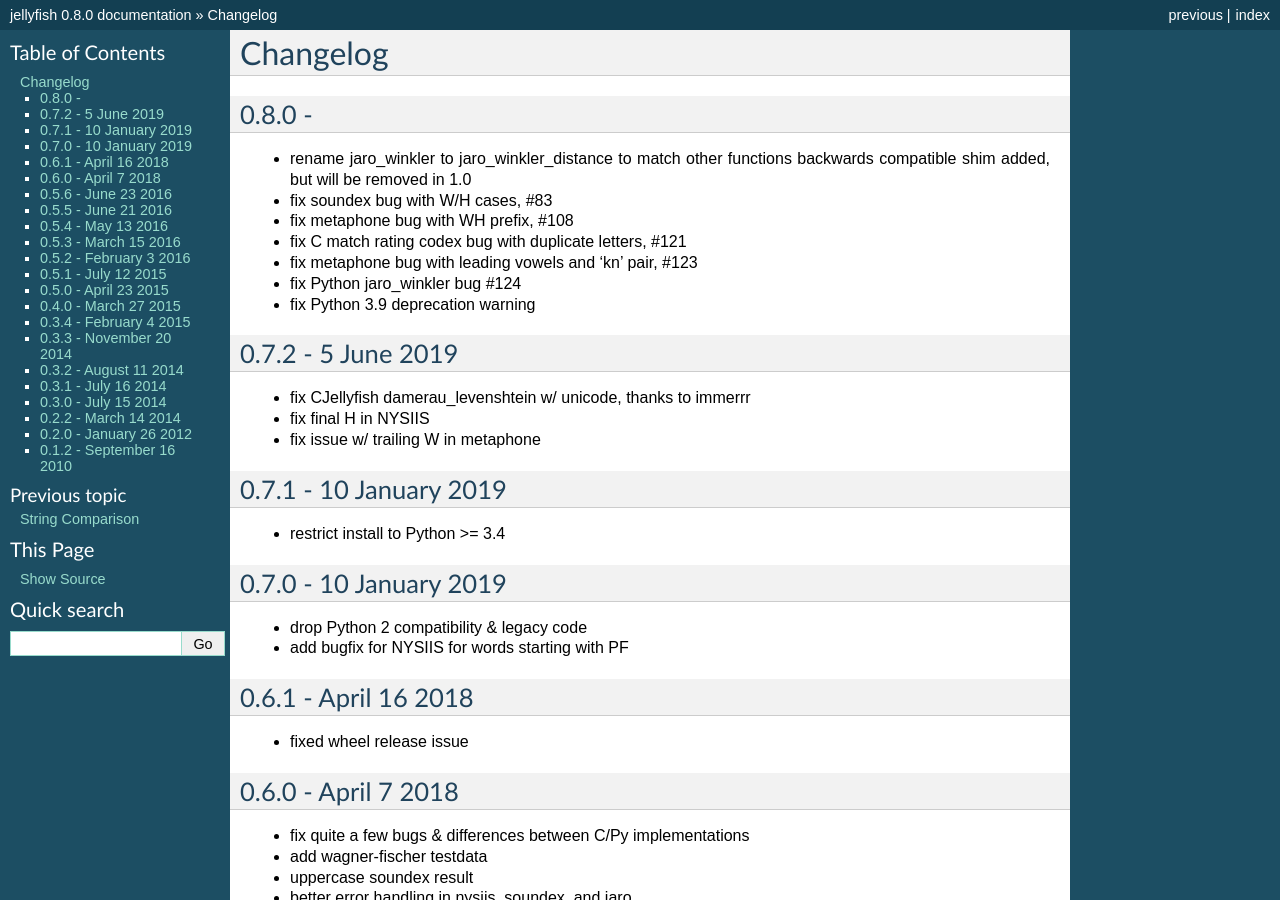
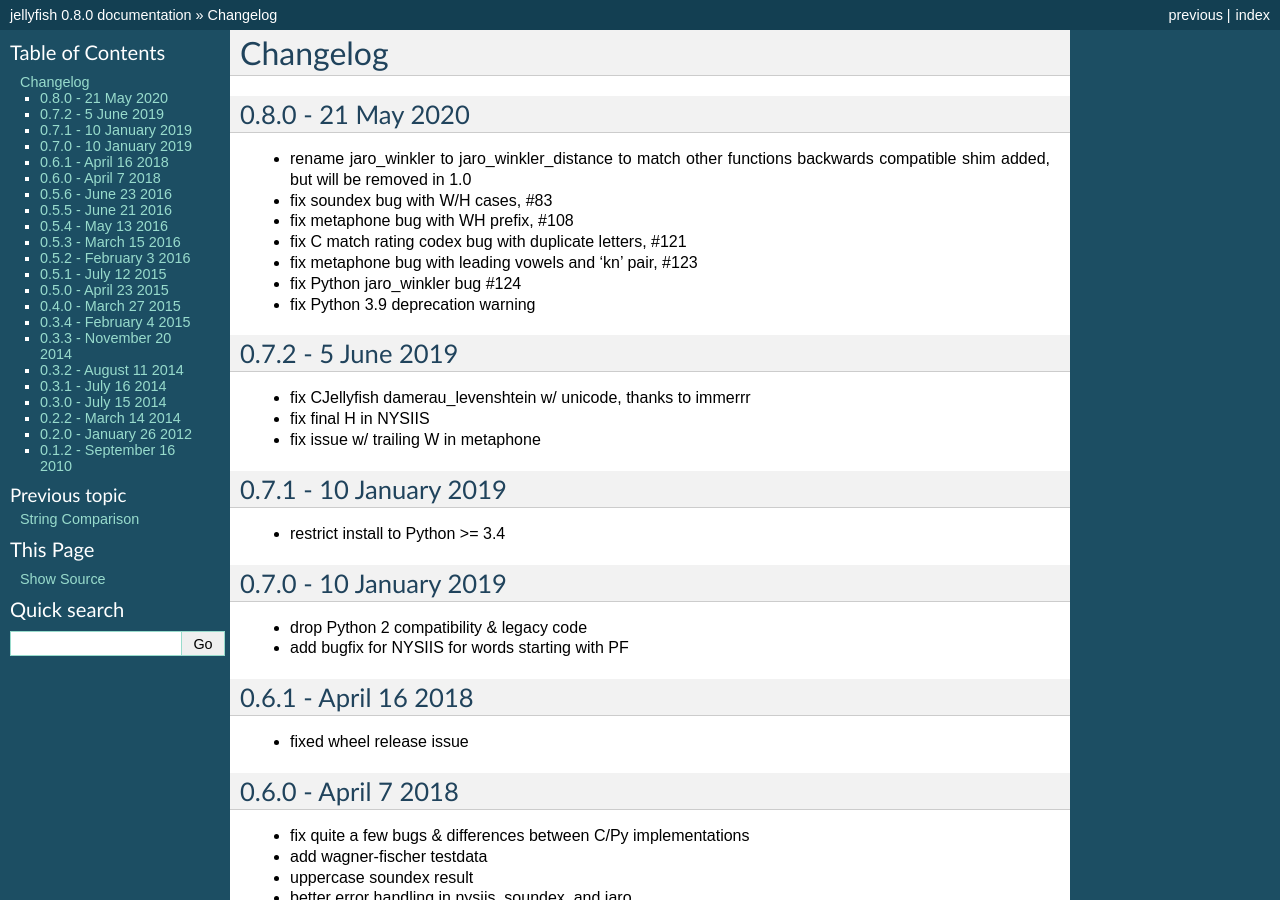
Before and after one commit to jamesturk/jellyfish, a Sphinx documentation site: the page built from docs/changelog.rst, in a window 1280 px wide and 900 px high. Built offline with Sphinx 7.4.7, drawn with Linux system fonts in a browser that asks for light colours.

Commit message:
release 0.8.0

```diff
--- a/docs/changelog.rst
+++ b/docs/changelog.rst
@@ -1,8 +1,8 @@
 Changelog
 =========
 
-0.8.0 -
-----------
+0.8.0 - 21 May 2020
+-------------------
 * rename jaro_winkler to jaro_winkler_distance to match other functions
   backwards compatible shim added, but will be removed in 1.0
 * fix soundex bug with W/H cases, #83
```
